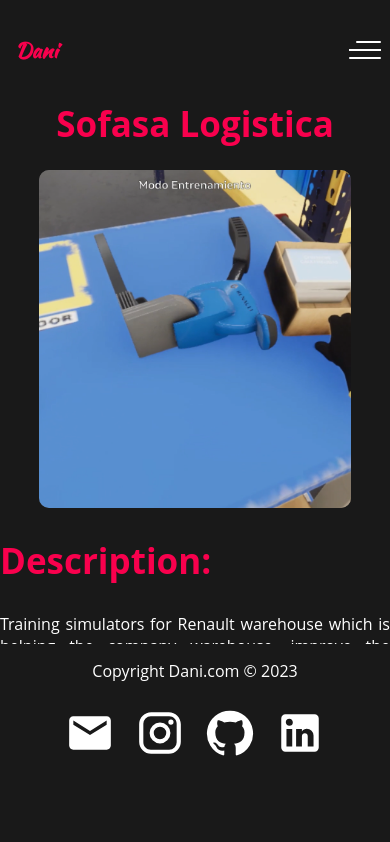
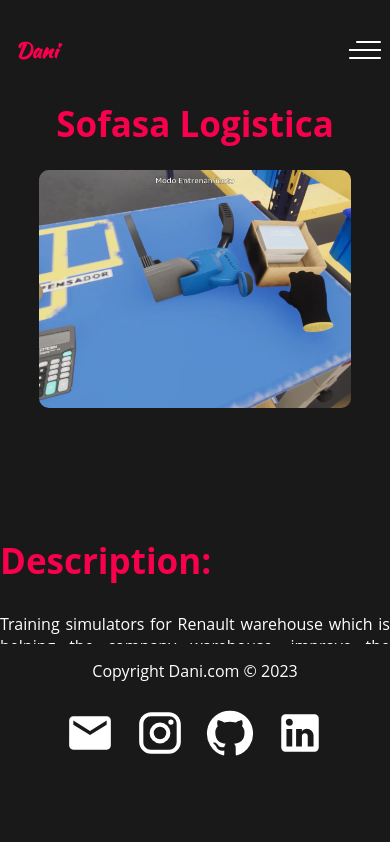
Before and after one commit to Playyer96/personal-portafolio, a React (Create React App) app: page /project/1 in a window 390 px wide. Shown: the top 842 px of the page. Built offline with nearby package versions, Linux system fonts and the light colour scheme.

Commit message:
responsiveness changes in slider class

```diff
--- a/src/styles/ImageSlider.css
+++ b/src/styles/ImageSlider.css
@@ -1,13 +1,14 @@
 .image-slider {
   width: 100%;
-  height: 100vh;
+  /* height: 100vh; */
   height: calc(100vh - 100px);
   /*  */
 }
 
 .carousel {
   width: 100%;
-  height: 100%;
+  /* height: 100%; */
+  height: calc(100vh - 100px);
   position: relative;
 }
 
@@ -31,7 +32,7 @@
 .card--active {
   opacity: 1;
   transform: scale(1);
-  z-index: 99;
+  z-index: 1;
 }
 
 .card--left {
@@ -46,7 +47,7 @@
   opacity: 0.3;
 }
 
-@media only screen and (max-width: 400px) {
+@media only screen and (max-width: 600px) {
   .image-slider {
     width: 100%;
     height: 40vh;
@@ -62,6 +63,13 @@
     transform: translateX(-50%);
   }
 
+  .carousel {
+    width: 100%;
+    /* height: 100%; */
+    height: calc(40vh - 100px);
+    position: relative;
+  }
+
   .card:nth-of-type(3) {
     display: none;
   }
```
